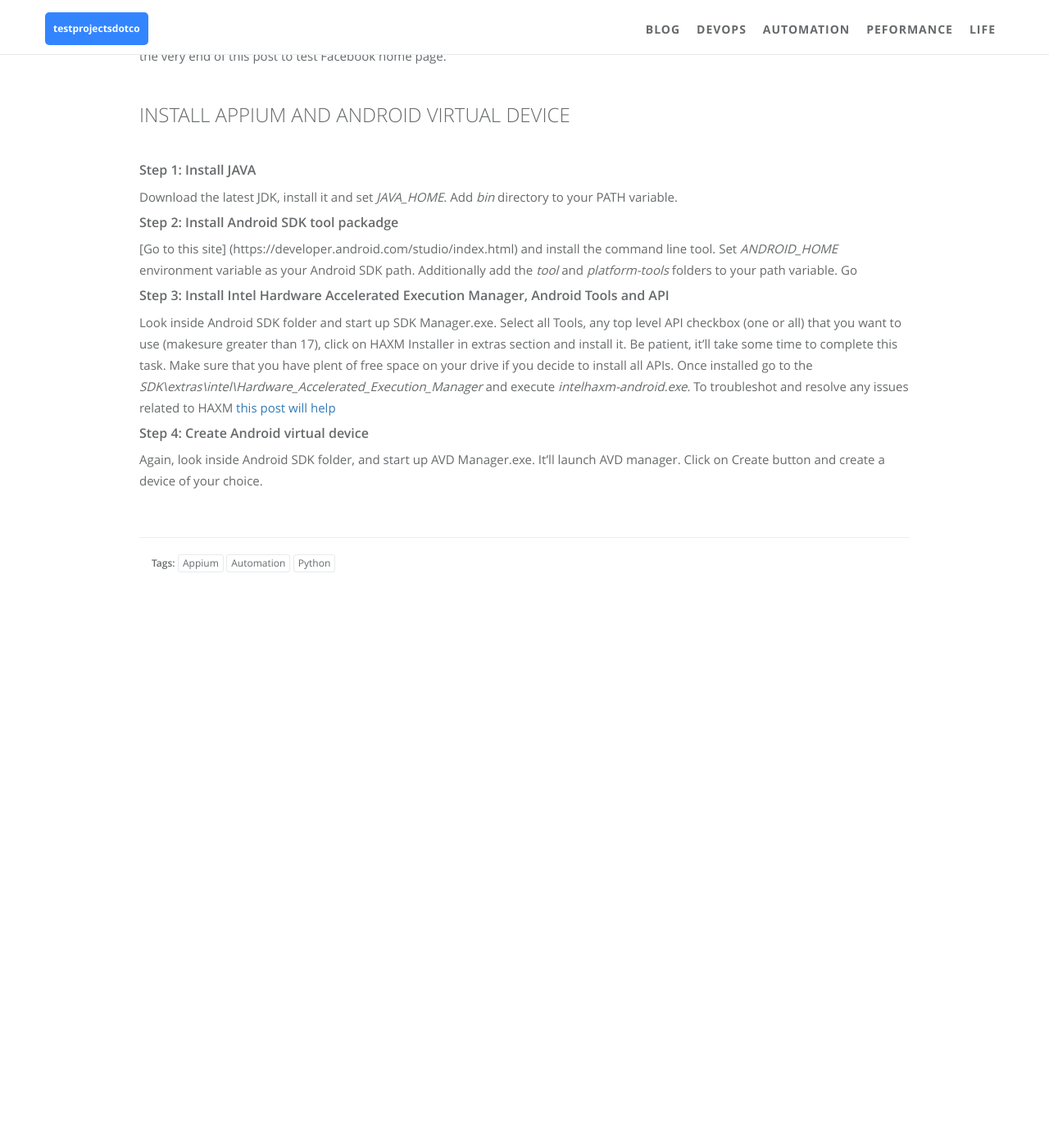
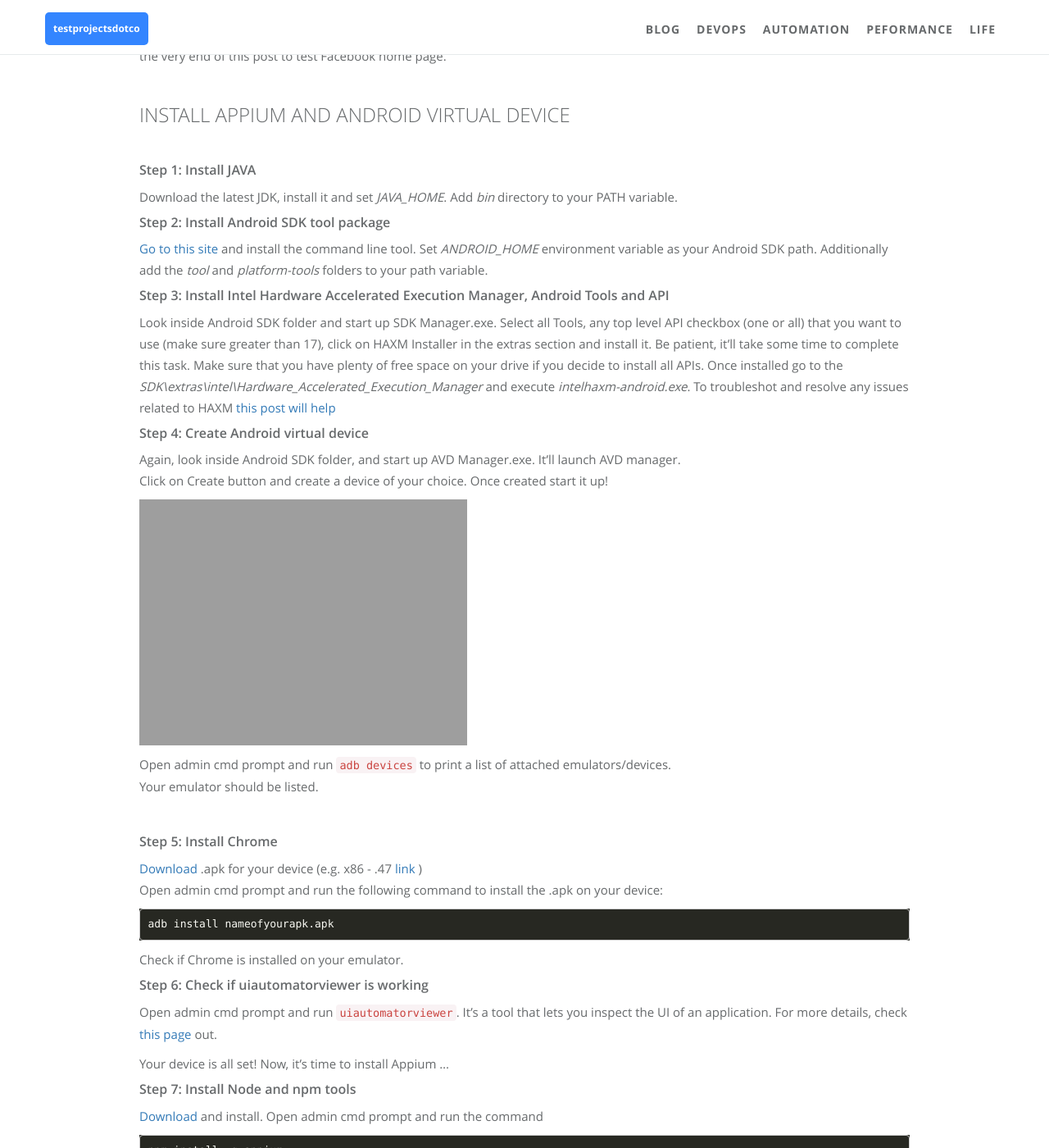
Before and after one commit to rafalf/personal, a Jekyll site: the page built from _posts/2016-10-20-appium-installation-python-safari.md, in a window 1280 px wide and 1400 px high, scrolled down 763 px. Shown: the whole window at 82% size. Built offline with Jekyll 4.4.1, drawn with Linux system fonts in a browser that asks for light colours; comment, search, counter and statistics services are not loaded; before the commit the page ends 1586 px from its top, so only the background shows below that; some of the changed text lies outside the part shown.

Commit message:
finish blog

````diff
--- a/_posts/2016-10-20-appium-installation-python-safari.md
+++ b/_posts/2016-10-20-appium-installation-python-safari.md
@@ -20,15 +20,58 @@ Appium is an open source test automation framework for use with native, hybrid a
 
 ### Step 1: Install JAVA
 Download the latest JDK, install it and set _JAVA_HOME_. Add _bin_ directory to your PATH variable.
-### Step 2: Install Android SDK tool packadge
-[Go to this site] (https://developer.android.com/studio/index.html) and install the command line tool. Set _ANDROID_HOME_ environment variable as your Android SDK path. Additionally add the _tool_ and _platform-tools_ folders to your path variable.
-Go
+
+### Step 2: Install Android SDK tool package
+[Go to this site](https://developer.android.com/studio/index.html) and install the command line tool. Set _ANDROID_HOME_ environment variable as your Android SDK path. Additionally add the _tool_ and _platform-tools_ folders to your path variable.
+
 ### Step 3: Install Intel Hardware Accelerated Execution Manager, Android Tools and API
-Look inside Android SDK folder and start up SDK Manager.exe. Select all Tools, any top level API checkbox (one or all) that you want to use (makesure greater than 17), click on HAXM Installer in extras section and install it. Be patient, it'll take some time to complete this task. Make sure that you have plent of free space on your drive if you decide to install all APIs. Once installed go to the _SDK\extras\intel\Hardware_Accelerated_Execution_Manager_ and execute _intelhaxm-android.exe_.
+Look inside Android SDK folder and start up SDK Manager.exe. Select all Tools, any top level API checkbox (one or all) that you want to use (make sure greater than 17), click on HAXM Installer in the extras section and install it. Be patient, it'll take some time to complete this task. Make sure that you have plenty of free space on your drive if you decide to install all APIs. Once installed go to the _SDK\extras\intel\Hardware_Accelerated_Execution_Manager_ and execute _intelhaxm-android.exe_.
 To troubleshot and resolve any issues related to HAXM [this post will help](http://stackoverflow.com/questions/26355645/error-in-launching-avd-with-amd-processor)
+
 ### Step 4: Create Android virtual device
 Again, look inside Android SDK folder, and start up AVD Manager.exe. It'll launch AVD manager.
-Click on Create button and create a device of your choice.
+Click on Create button and create a device of your choice. Once created start it up!
+
+
+![alt text](http://testprojects.co/static/img/postimg/android.png "Android Virtual Device")
+
+Open admin cmd prompt and run `adb devices` to print a list of attached emulators/devices.
+Your emulator should be listed.
+
+&nbsp;
+
+### Step 5: Install Chrome
+[Download](http://www.apkmirror.com/uploads/?q=chrome) .apk for your device (e.g. x86 - .47 [link](http://www.apkmirror.com/apk/google-inc/chrome/chrome-47-0-2526-83-release/) )
+Open admin cmd prompt and run the following command to install the .apk on your device:
+
+```
+adb install nameofyourapk.apk
+```
+Check if Chrome is installed on your emulator.
+
+### Step 6: Check if uiautomatorviewer is working
+Open admin cmd prompt and run `uiautomatorviewer`. It's a tool that lets you inspect the UI of an application. For more details, check [this page](https://nishantverma.gitbooks.io/appium-for-android/content/exploring_uiautomatorviewer/) out.
+
+Your device is all set! Now, it's time to install Appium ...
+
+### Step 7: Install Node and npm tools
+[Download](https://nodejs.org/en/download/) and install.
+Open admin cmd prompt and run the command
+
+```
+npm install -g appium
+```
+
+Now, to start Appium server simply run the command `appium`
+
+### Step 8: Install Python client
+Install Python client ([source on github](https://github.com/appium/python-client)) from PyPi: `pip install Appium-Python-Client`
+If you have it correctly set up, you should be able to run [this quick test](https://github.com/appium/python-client/blob/master/test/functional/android/chrome_tests.py)
+
+
+
+
+
 
 
 &nbsp;
````
